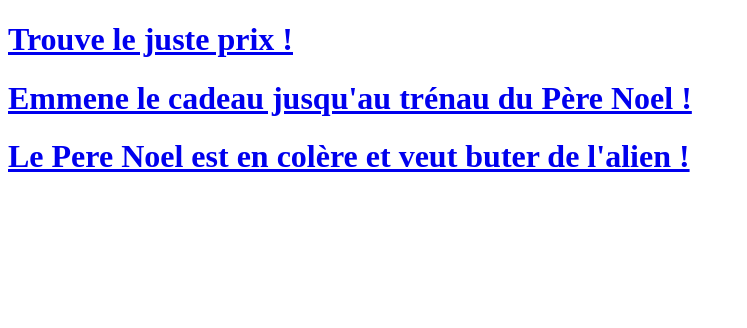
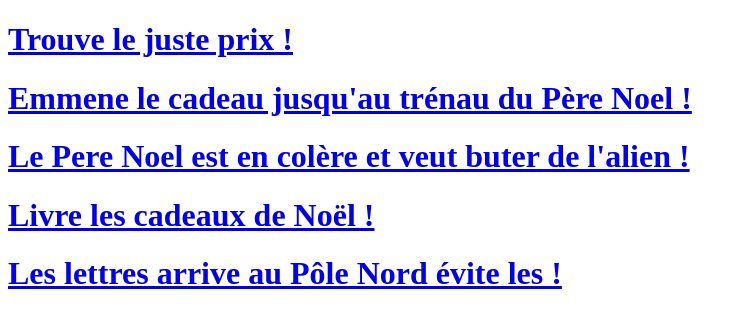
Before and after one commit to Falcao1992/hackaton-noel, a plain HTML site: page library.html in a window 1280 px wide. Shown: the whole page, without its empty margins (0-747 px from the left). Drawn offline with Linux system fonts and the light colour scheme.

Commit message:
ajout jeu lettre de noel et liens dans la librairie

```diff
--- a/library.html
+++ b/library.html
@@ -10,6 +10,8 @@
     <a href="./pongGame/index.html"><h1>Trouve le juste prix !</h1></a>
     <a href="./rebondie/index.html"><h1>Emmene le cadeau jusqu'au trénau du Père Noel !</h1></a>
     <a href="./spaceNoel/index.html"><h1>Le Pere Noel est en colère et veut buter de l'alien !</h1></a>
+    <a href="./flappysanta/index.html"><h1>Livre les cadeaux de Noël !</h1></a>
+    <a href="./lettrenoel/index.html"><h1>Les lettres arrive au Pôle Nord évite les !</h1></a>
 
 </body>
 </html>
```
